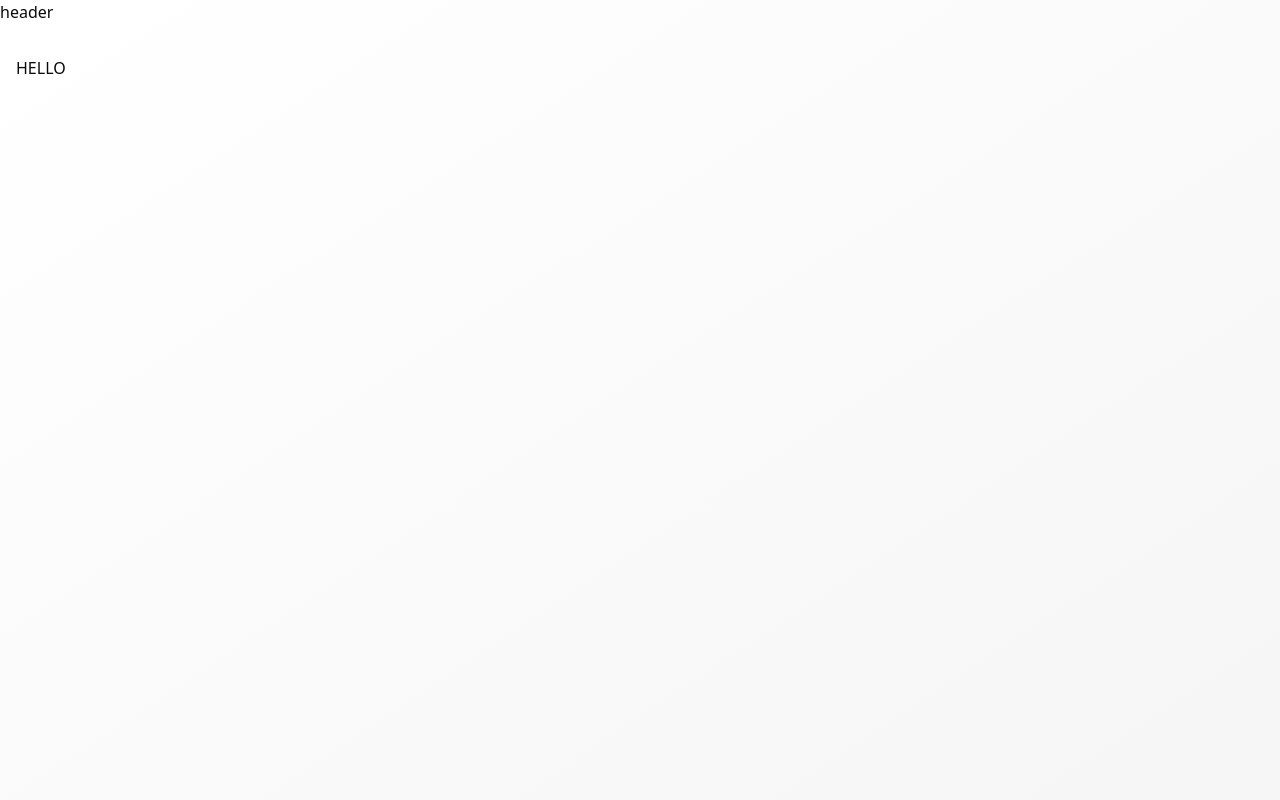
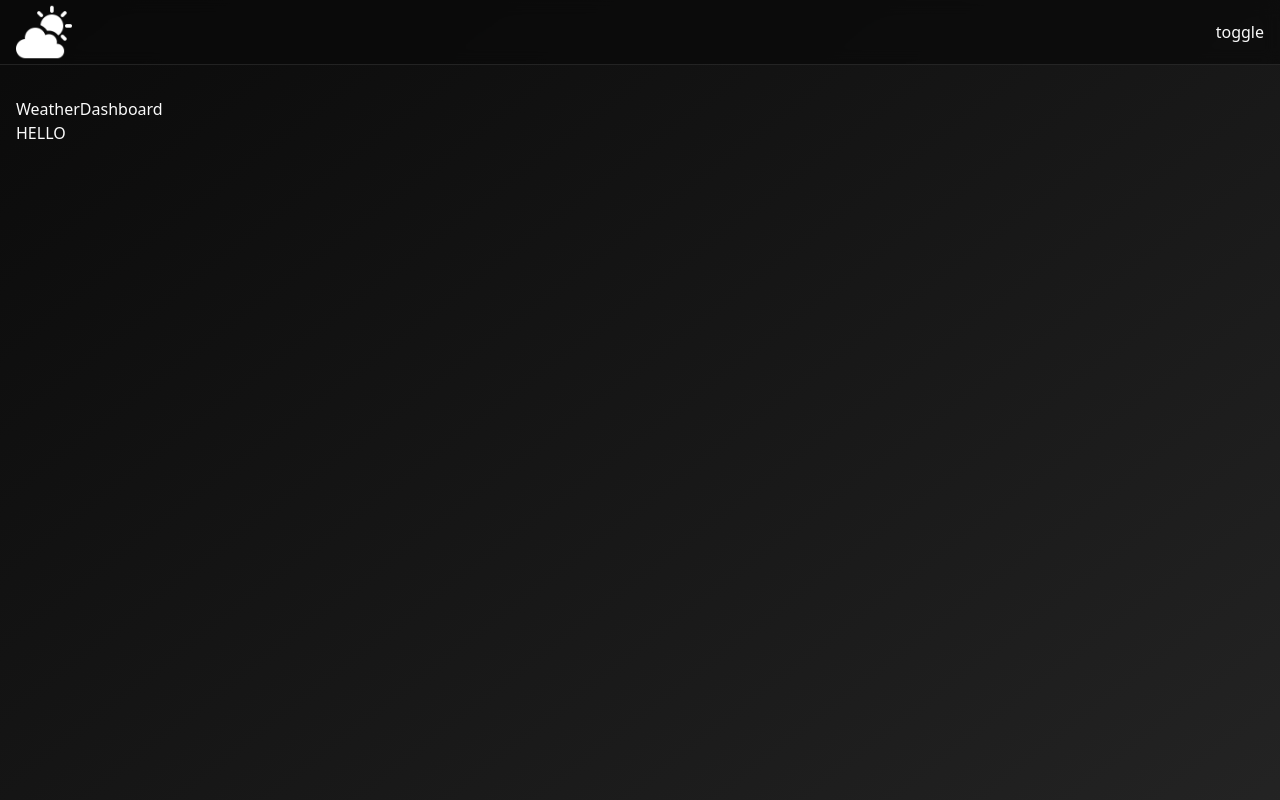
Before and after one commit to Shaikh-Suja-Rahaman/Ski, a React (Vite) app: page / in a window 1280 px wide. Shown: the top 800 px of the page. Built offline with nearby package versions, Linux system fonts and the light colour scheme.

Commit message:
Dark Mode toggle Feature

```diff
--- a/src/App.tsx
+++ b/src/App.tsx
@@ -2,7 +2,12 @@ import { useState } from 'react'
 import {BrowserRouter} from "react-router-dom"
 import './App.css'
 import { Button } from './components/ui/button'
+import { Route } from 'react-router-dom'
+import { Routes } from 'react-router-dom'
 import Layout from './components/layout'
+import { ThemeProvider } from './context/theme-provider'
+import WeatherDashboard from './pages/weather-dashboard'
+import CityPage from './pages/city-page'
 
 function App() {
   // const [count, setCount] = useState(0)
@@ -10,9 +15,16 @@ function App() {
   return (
    <div>
     <BrowserRouter>
+    <ThemeProvider defaultTheme='dark'>
       <Layout>
+        <Routes>
+          <Route path='/' element={<WeatherDashboard/>} />
+          <Route path='/city:cityname' element={<CityPage/>} />
+
+        </Routes>
         HELLO
       </Layout>
+    </ThemeProvider>
     </BrowserRouter>
    </div>
   )
--- /dev/null
+++ b/src/components/header.tsx
@@ -0,0 +1,30 @@
+import { useTheme } from "../context/theme-provider";
+import type { FC } from "react";
+import { Link } from "react-router-dom";
+
+const Header: FC = () => {
+  const { theme, setTheme } = useTheme();
+  const isDark = theme === "dark"
+  return (
+    <header className="sticky top-0 z-50 w-full border-b backdrop-blur bg-background/75">
+      <div className="container mx-auto flex h-16 items-center justify-between px-4">
+        <Link to={"/"}>
+          <img
+            src="/cloudy-day Dark.png"
+            alt="Cloudy day logo"
+            className="h-14"
+            style={
+              isDark ? { filter: "brightness(0) invert(1)" } : {}
+            }
+          />
+
+        </Link>
+          <div onClick={()=>setTheme(isDark?"light":"dark")}>
+            toggle
+          </div>
+      </div>
+    </header>
+  );
+};
+
+export default Header;
--- a/src/components/layout.tsx
+++ b/src/components/layout.tsx
@@ -1,13 +1,20 @@
 import React, { type PropsWithChildren } from 'react'
+import Header from "./header"
 
 const Layout = ({children} : PropsWithChildren) => {
   return (
     <div className='bg-gradient-to-br from-background to-muted'>
-      header
+      <Header />
       <main className='min-h-screen container mx-auto px-4 py-8'>
         {children}
       </main>
-      footer
+      <footer className='border-t backdrop-blur py-12 bg-background/60'>
+        <div className='container mx-auto px-4 text-center text-gray-400'>
+          <p>
+           This is a footer
+          </p>
+        </div>
+      </footer>
     </div>
   )
 }
--- /dev/null
+++ b/src/context/theme-provider.tsx
@@ -0,0 +1,73 @@
+import { createContext, useContext, useEffect, useState } from "react"
+
+type Theme = "dark" | "light" | "system"
+
+type ThemeProviderProps = {
+  children: React.ReactNode
+  defaultTheme?: Theme
+  storageKey?: string
+}
+
+type ThemeProviderState = {
+  theme: Theme
+  setTheme: (theme: Theme) => void
+}
+
+const initialState: ThemeProviderState = {
+  theme: "system",
+  setTheme: () => null,
+}
+
+const ThemeProviderContext = createContext<ThemeProviderState>(initialState)
+
+export function ThemeProvider({
+  children,
+  defaultTheme = "system",
+  storageKey = "vite-ui-theme",
+  ...props
+}: ThemeProviderProps) {
+  const [theme, setTheme] = useState<Theme>(
+    () => (localStorage.getItem(storageKey) as Theme) || defaultTheme
+  )
+
+  useEffect(() => {
+    const root = window.document.documentElement
+
+    root.classList.remove("light", "dark")
+
+    if (theme === "system") {
+      const systemTheme = window.matchMedia("(prefers-color-scheme: dark)")
+        .matches
+        ? "dark"
+        : "light"
+
+      root.classList.add(systemTheme)
+      return
+    }
+
+    root.classList.add(theme)
+  }, [theme])
+
+  const value = {
+    theme,
+    setTheme: (theme: Theme) => {
+      localStorage.setItem(storageKey, theme)
+      setTheme(theme)
+    },
+  }
+
+  return (
+    <ThemeProviderContext.Provider {...props} value={value}>
+      {children}
+    </ThemeProviderContext.Provider>
+  )
+}
+
+export const useTheme = () => {
+  const context = useContext(ThemeProviderContext)
+
+  if (context === undefined)
+    throw new Error("useTheme must be used within a ThemeProvider")
+
+  return context
+}
--- /dev/null
+++ b/src/pages/city-page.tsx
@@ -0,0 +1,9 @@
+import React from 'react'
+
+const CityPage = () => {
+  return (
+    <div>CityPage</div>
+  )
+}
+
+export default CityPage;
--- /dev/null
+++ b/src/pages/weather-dashboard.tsx
@@ -0,0 +1,9 @@
+import React from 'react'
+
+const WeatherDashboard = () => {
+  return (
+    <div>WeatherDashboard</div>
+  )
+}
+
+export default WeatherDashboard
```
Also changed, not shown: public/cloudy-day Dark.png (added).
